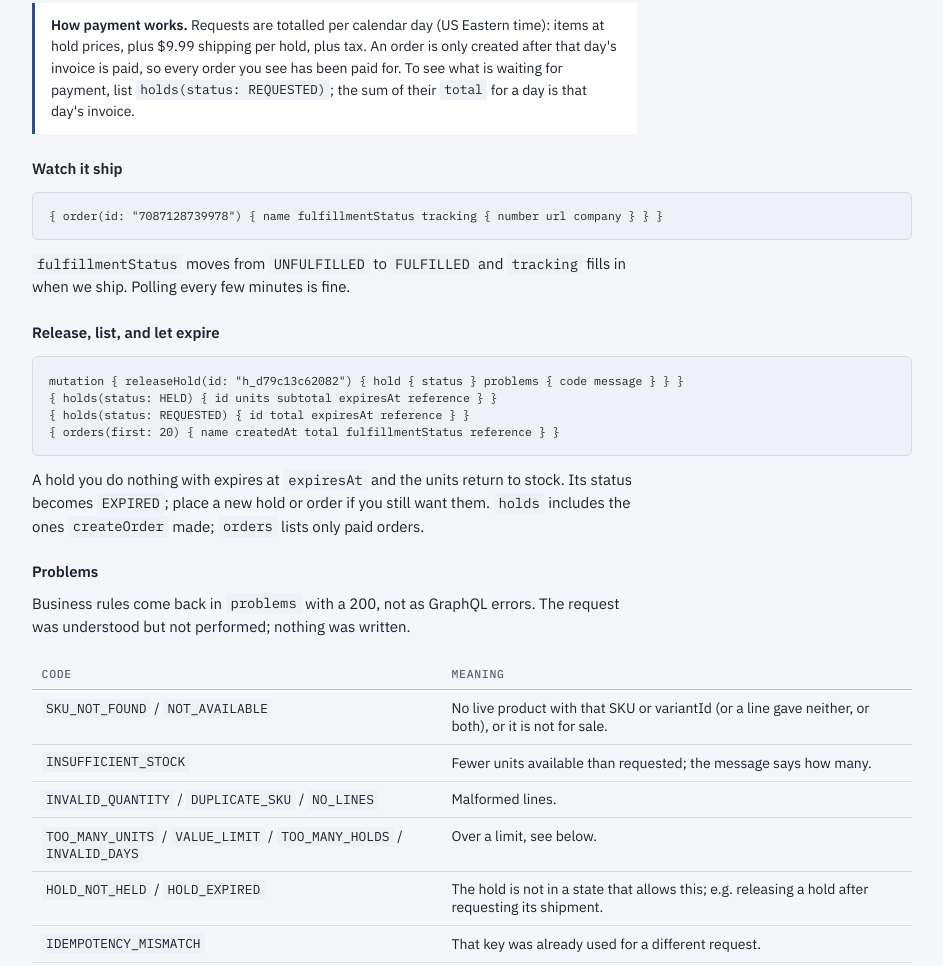
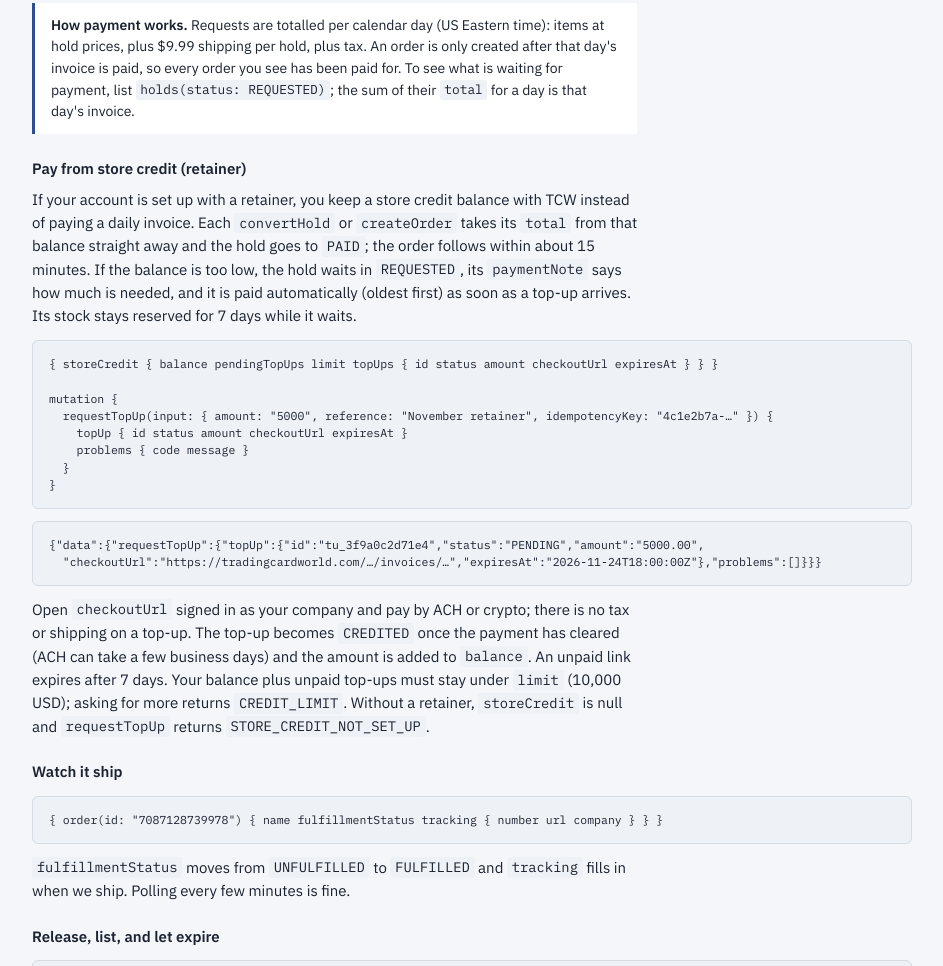
Before and after one commit to RichieTCW/tcw-api-docs, a plain HTML site: page index.html in a window 1280 px wide. Shown: the part 8277-9243 px from the top of the page, without its empty margins (168-1111 px from the left). Drawn offline with Linux system fonts and the light colour scheme.

Commit message:
Guide from TCW-API bd525d3

```diff
--- a/index.html
+++ b/index.html
@@ -271,6 +271,20 @@ li{margin:.3rem 0}
 
 <div class="note"><b>How payment works.</b> Requests are totalled per calendar day (US Eastern time): items at hold prices, plus $9.99 shipping per hold, plus tax. An order is only created after that day's invoice is paid, so every order you see has been paid for. To see what is waiting for payment, list <code>holds(status: REQUESTED)</code>; the sum of their <code>total</code> for a day is that day's invoice.</div>
 
+<h3>Pay from store credit (retainer)</h3>
+<p>If your account is set up with a retainer, you keep a store credit balance with TCW instead of paying a daily invoice. Each <code>convertHold</code> or <code>createOrder</code> takes its <code>total</code> from that balance straight away and the hold goes to <code>PAID</code>; the order follows within about 15 minutes. If the balance is too low, the hold waits in <code>REQUESTED</code>, its <code>paymentNote</code> says how much is needed, and it is paid automatically (oldest first) as soon as a top-up arrives. Its stock stays reserved for 7 days while it waits.</p>
+<pre><code>{ storeCredit { balance pendingTopUps limit topUps { id status amount checkoutUrl expiresAt } } }
+
+mutation {
+  requestTopUp(input: { amount: "5000", reference: "November retainer", idempotencyKey: "4c1e2b7a-…" }) {
+    topUp { id status amount checkoutUrl expiresAt }
+    problems { code message }
+  }
+}</code></pre>
+<pre><code>{"data":{"requestTopUp":{"topUp":{"id":"tu_3f9a0c2d71e4","status":"PENDING","amount":"5000.00",
+  "checkoutUrl":"https://tradingcardworld.com/…/invoices/…","expiresAt":"2026-11-24T18:00:00Z"},"problems":[]}}}</code></pre>
+<p>Open <code>checkoutUrl</code> signed in as your company and pay by ACH or crypto; there is no tax or shipping on a top-up. The top-up becomes <code>CREDITED</code> once the payment has cleared (ACH can take a few business days) and the amount is added to <code>balance</code>. An unpaid link expires after 7 days. Your balance plus unpaid top-ups must stay under <code>limit</code> (10,000 USD); asking for more returns <code>CREDIT_LIMIT</code>. Without a retainer, <code>storeCredit</code> is null and <code>requestTopUp</code> returns <code>STORE_CREDIT_NOT_SET_UP</code>.</p>
+
 <h3>Watch it ship</h3>
 <pre><code>{ order(id: "7087128739978") { name fulfillmentStatus tracking { number url company } } }</code></pre>
 <p><code>fulfillmentStatus</code> moves from <code>UNFULFILLED</code> to <code>FULFILLED</code> and <code>tracking</code> fills in when we ship. Polling every few minutes is fine.</p>
@@ -292,6 +306,7 @@ li{margin:.3rem 0}
 <tr><td><code>TOO_MANY_UNITS</code> / <code>VALUE_LIMIT</code> / <code>TOO_MANY_HOLDS</code> / <code>INVALID_DAYS</code></td><td>Over a limit, see below.</td></tr>
 <tr><td><code>HOLD_NOT_HELD</code> / <code>HOLD_EXPIRED</code></td><td>The hold is not in a state that allows this; e.g. releasing a hold after requesting its shipment.</td></tr>
 <tr><td><code>IDEMPOTENCY_MISMATCH</code></td><td>That key was already used for a different request.</td></tr>
+<tr><td><code>STORE_CREDIT_NOT_SET_UP</code> / <code>INVALID_AMOUNT</code> / <code>CREDIT_LIMIT</code></td><td><code>requestTopUp</code>: no retainer on your account; amount not a positive number with at most 2 decimals; or it would take balance plus unpaid top-ups to the limit.</td></tr>
 </table></div>
 
 <h3>Limits</h3>
```
